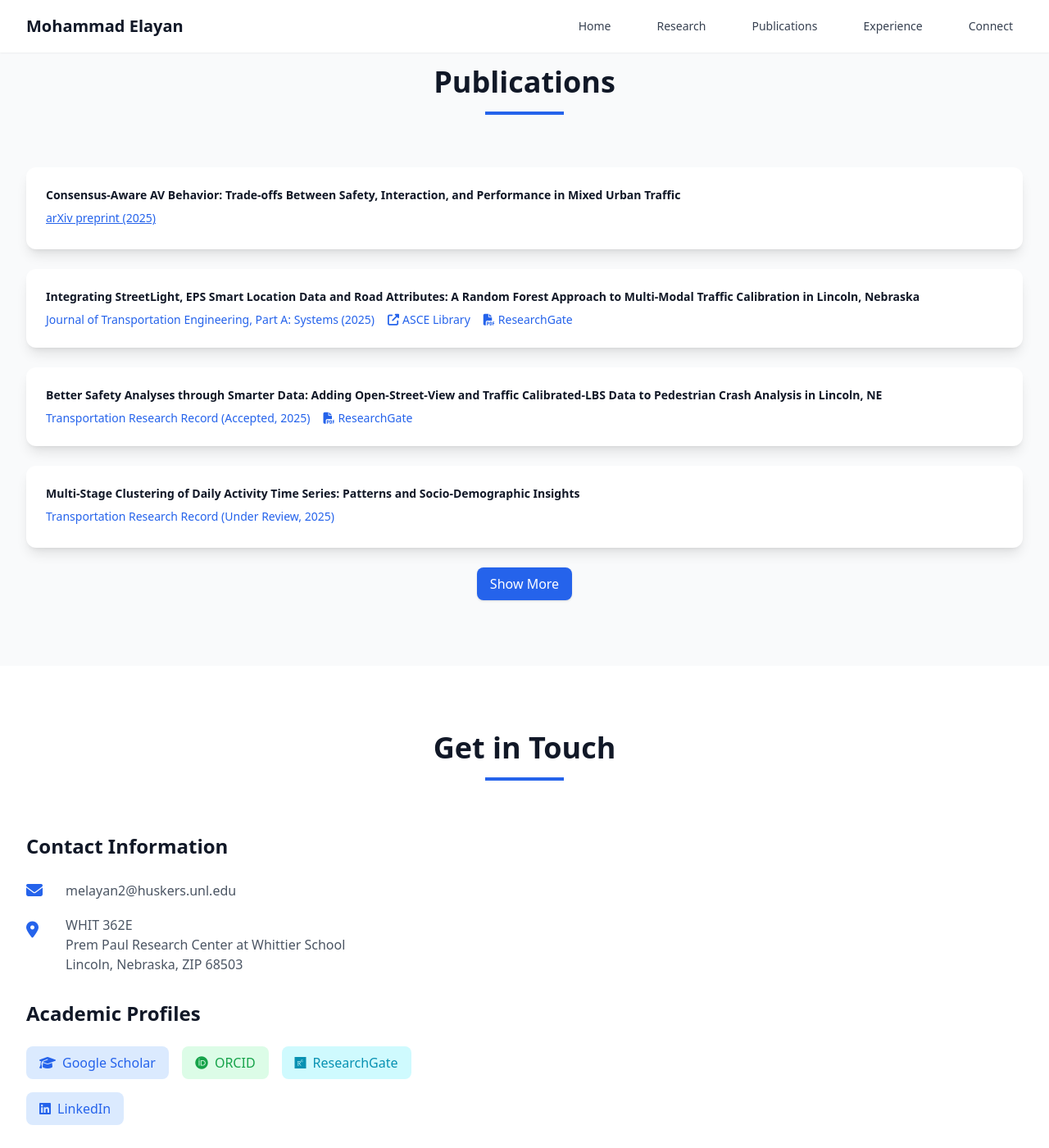
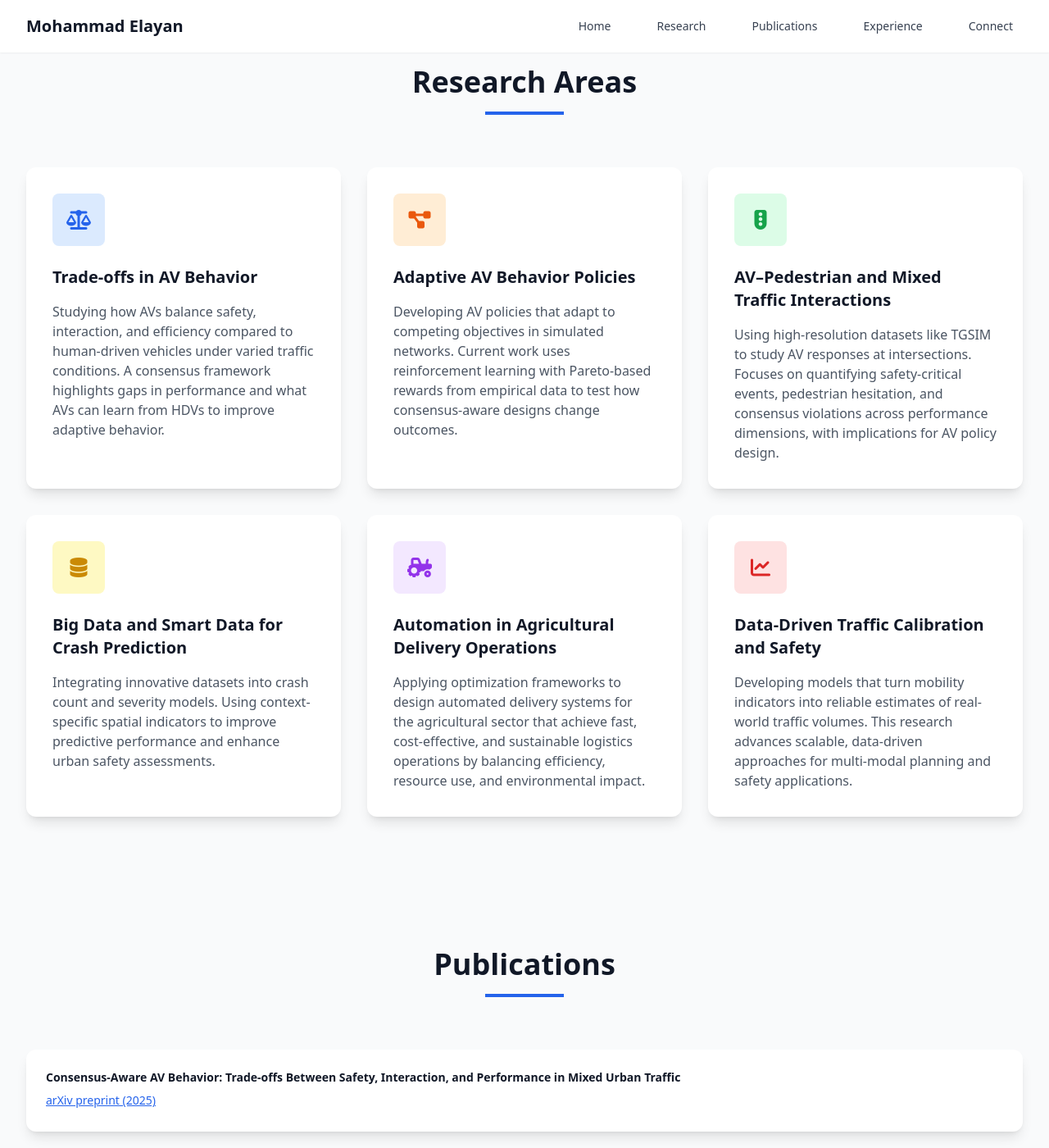
Before and after one commit to mselayan/mselayan.github.io, a Jekyll site: the page research.html, which Jekyll copies as it is, in a window 1280 px wide and 1400 px high. Shown: the whole window at 82% size. Built offline with Jekyll 4.4.1, drawn with Linux system fonts in a browser that asks for light colours; nearby versions of some CDN libraries.

Commit message:
Update research.html

```diff
--- a/research.html
+++ b/research.html
@@ -91,7 +91,74 @@
         </div>
     </nav>
 
+    <!-- Research Areas -->
+    <section id="research" class="py-20 bg-gray-50">
+      <div class="max-w-7xl mx-auto px-4 sm:px-6 lg:px-8">
+        <div class="text-center mb-16">
+          <h2 class="text-4xl font-bold text-gray-900 mb-4">Research Areas</h2>
+          <div class="w-24 h-1 bg-blue-600 mx-auto"></div>
+        </div>
 
+        <!-- Single Grid for all 6 -->
+        <div class="grid md:grid-cols-2 lg:grid-cols-3 gap-8">
+
+          <!-- Card 1 -->
+          <div class="bg-white p-8 rounded-xl shadow-lg card-hover">
+            <div class="w-16 h-16 bg-blue-100 rounded-lg flex items-center justify-center mb-6">
+              <i class="fas fa-balance-scale text-2xl text-blue-600"></i>
+            </div>
+            <h3 class="text-xl font-semibold text-gray-900 mb-4">Trade-offs in AV Behavior</h3>
+            <p class="text-gray-600">Studying how AVs balance safety, interaction, and efficiency compared to human-driven vehicles under varied traffic conditions. A consensus framework highlights gaps in performance and what AVs can learn from HDVs to improve adaptive behavior.</p>
+          </div>
+
+          <!-- Card 2 -->
+          <div class="bg-white p-8 rounded-xl shadow-lg card-hover">
+            <div class="w-16 h-16 bg-orange-100 rounded-lg flex items-center justify-center mb-6">
+              <i class="fas fa-project-diagram text-2xl text-orange-600"></i>
+            </div>
+            <h3 class="text-xl font-semibold text-gray-900 mb-4">Adaptive AV Behavior Policies</h3>
+            <p class="text-gray-600">Developing AV policies that adapt to competing objectives in simulated networks. Current work uses reinforcement learning with Pareto-based rewards from empirical data to test how consensus-aware designs change outcomes.</p>
+          </div>
+
+          <!-- Card 3 -->
+          <div class="bg-white p-8 rounded-xl shadow-lg card-hover">
+            <div class="w-16 h-16 bg-green-100 rounded-lg flex items-center justify-center mb-6">
+              <i class="fas fa-traffic-light text-2xl text-green-600"></i>
+            </div>
+            <h3 class="text-xl font-semibold text-gray-900 mb-4">AV–Pedestrian and Mixed Traffic Interactions</h3>
+            <p class="text-gray-600">Using high-resolution datasets like TGSIM to study AV responses at intersections. Focuses on quantifying safety-critical events, pedestrian hesitation, and consensus violations across performance dimensions, with implications for AV policy design.</p>
+          </div>
+
+          <!-- Card 4 -->
+          <div class="bg-white p-8 rounded-xl shadow-lg card-hover">
+            <div class="w-16 h-16 bg-yellow-100 rounded-lg flex items-center justify-center mb-6">
+              <i class="fas fa-database text-2xl text-yellow-600"></i>
+            </div>
+            <h3 class="text-xl font-semibold text-gray-900 mb-4">Big Data and Smart Data for Crash Prediction</h3>
+            <p class="text-gray-600">Integrating innovative datasets into crash count and severity models. Using context-specific spatial indicators to improve predictive performance and enhance urban safety assessments.</p>
+          </div>
+
+          <!-- Card 5 -->
+          <div class="bg-white p-8 rounded-xl shadow-lg card-hover">
+            <div class="w-16 h-16 bg-purple-100 rounded-lg flex items-center justify-center mb-6">
+              <i class="fas fa-tractor text-2xl text-purple-600"></i>
+            </div>
+            <h3 class="text-xl font-semibold text-gray-900 mb-4">Automation in Agricultural Delivery Operations</h3>
+            <p class="text-gray-600">Applying optimization frameworks to design automated delivery systems for the agricultural sector that achieve fast, cost-effective, and sustainable logistics operations by balancing efficiency, resource use, and environmental impact.</p>
+          </div>
+
+          <!-- Card 6 -->
+          <div class="bg-white p-8 rounded-xl shadow-lg card-hover">
+            <div class="w-16 h-16 bg-red-100 rounded-lg flex items-center justify-center mb-6">
+              <i class="fas fa-chart-line text-2xl text-red-600"></i>
+            </div>
+            <h3 class="text-xl font-semibold text-gray-900 mb-4">Data-Driven Traffic Calibration and Safety</h3>
+            <p class="text-gray-600">Developing models that turn mobility indicators into reliable estimates of real-world traffic volumes. This research advances scalable, data-driven approaches for multi-modal planning and safety applications.</p>
+          </div>
+
+        </div>
+      </div>
+    </section>
 
     <!-- Publications -->
     <section id="publications" class="py-20 bg-gray-50">
```
